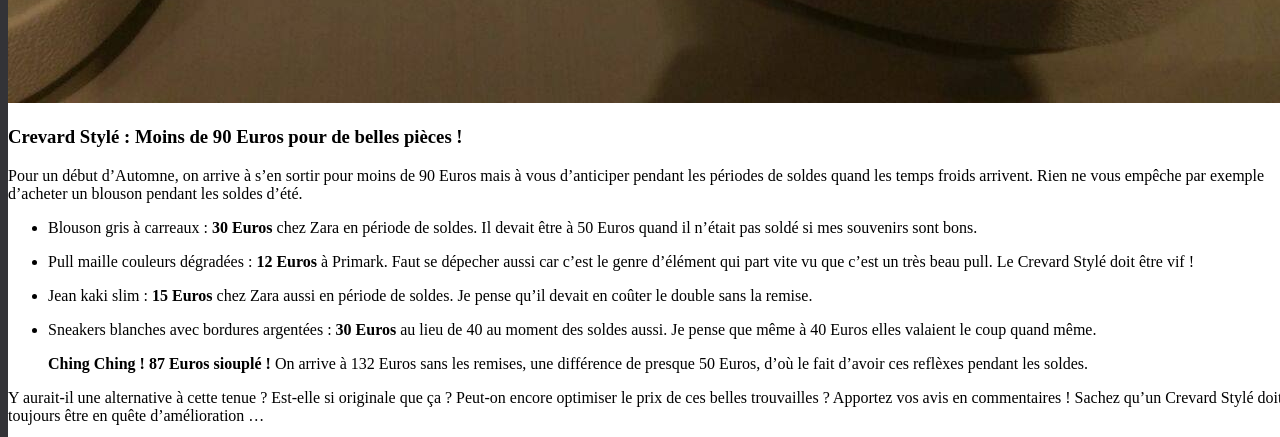
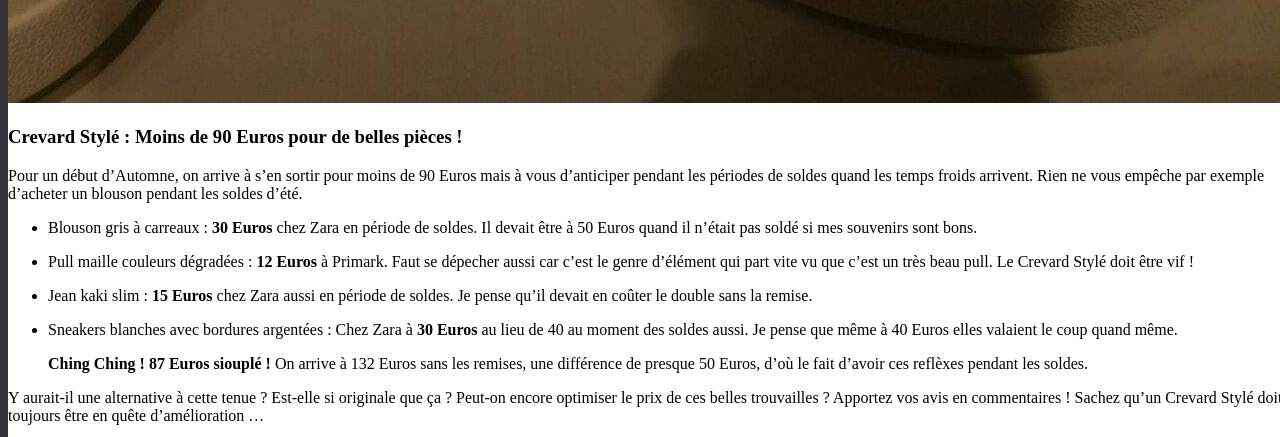
Before and after one commit to darkh2/darkh2.github.io, a Jekyll site: the page built from _posts/2017-11-02-What's-up-Autumn.md, in a window 1280 px wide and 900 px high, scrolled down 5080 px, cut to the strip 0-437 px from the top of the window. Built offline with Jekyll 4.4.1, drawn with Linux system fonts in a browser that asks for light colours; comment, search, counter and statistics services are not loaded.

Commit message:
Update 2017-11-02-What's-up-Autumn.md

```diff
--- a/_posts/2017-11-02-What's-up-Autumn.md
+++ b/_posts/2017-11-02-What's-up-Autumn.md
@@ -36,7 +36,7 @@ Pour un début d'Automne, on arrive à s'en sortir pour moins de 90 Euros mais
 
 * Jean kaki slim : **15 Euros** chez Zara aussi en période de soldes. Je pense qu'il devait en coûter le double sans la remise.
 
-* Sneakers blanches avec bordures argentées : **30 Euros** au lieu de 40 au moment des soldes aussi. Je pense que même à 40 Euros elles valaient le coup quand même.
+* Sneakers blanches avec bordures argentées : Chez Zara à **30 Euros** au lieu de 40 au moment des soldes aussi. Je pense que même à 40 Euros elles valaient le coup quand même.
 
 	**Ching Ching ! 87 Euros siouplé !** On arrive à 132 Euros sans les remises, une différence de presque 50 Euros, d'où le fait d'avoir ces reflèxes pendant les soldes.
 
```
